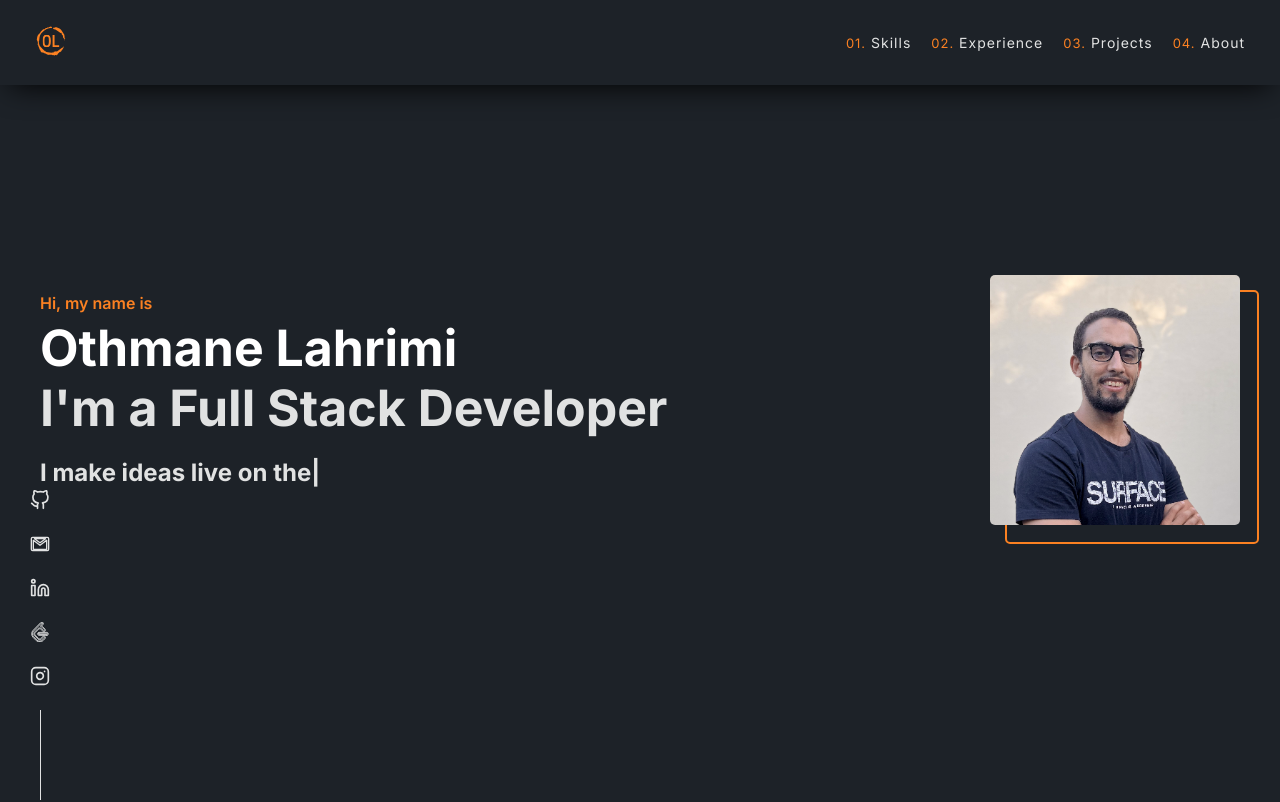
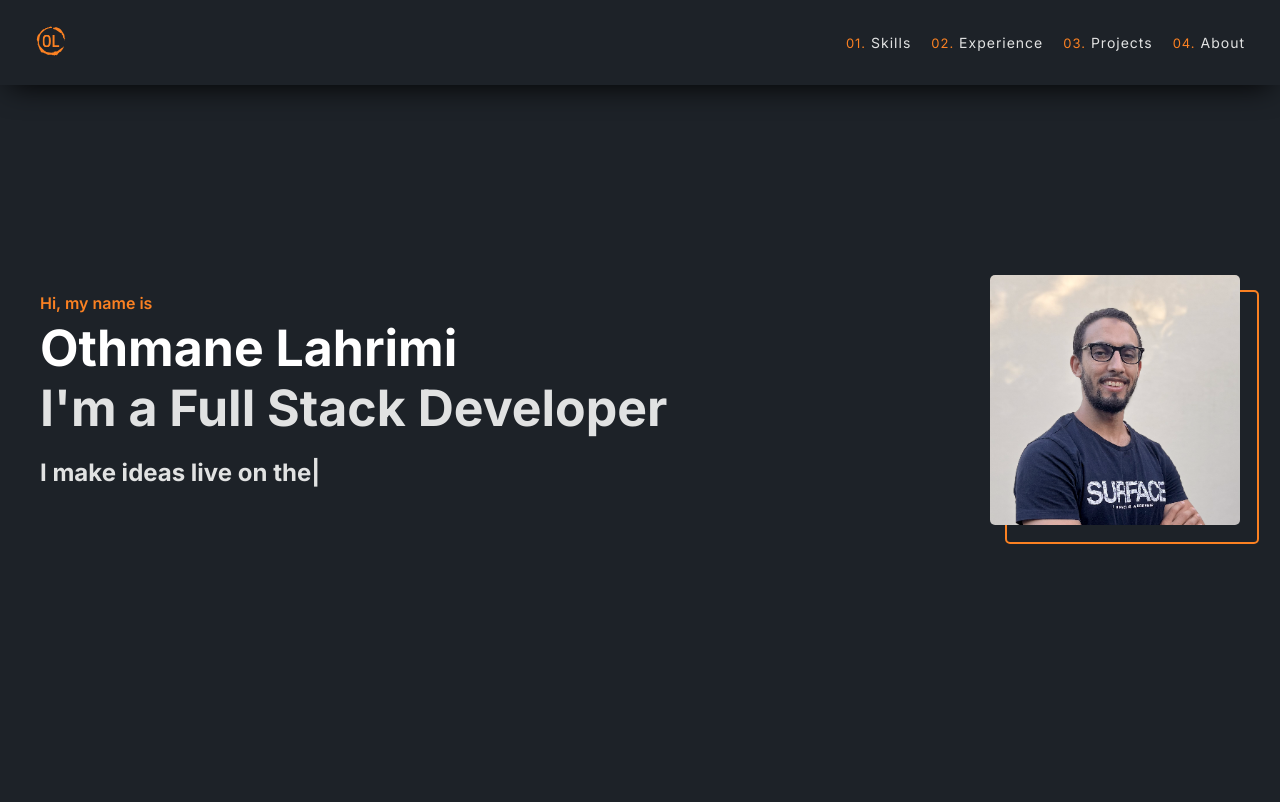
Before and after one commit to OthLah001/portfolio, a React (Vite) app: page / in a window 1280 px wide. Shown: the top 802 px of the page. Built offline with nearby package versions, Linux system fonts and the light colour scheme.

Commit message:
dev: create css break points for social links

```diff
--- a/src/components/social/Social.scss
+++ b/src/components/social/Social.scss
@@ -3,11 +3,11 @@
 .social-container {
   display: flex;
 
-  @include mobile {
+  @include socialMobile {
     flex-direction: row;
   }
 
-  @include desktop {
+  @include socialDesktop {
     position: fixed;
     bottom: 0px;
     left: 30px;
@@ -27,11 +27,11 @@
   a {
     text-decoration: none;
 
-    @include mobile {
+    @include socialMobile {
       margin-right: 10px;
       margin-left: 10px;
     }
-    @include desktop {
+    @include socialDesktop {
       margin-bottom: 20px;
     }
   }
--- a/src/styles/_mixins.scss
+++ b/src/styles/_mixins.scss
@@ -11,3 +11,15 @@
     @content;
   }
 }
+
+@mixin socialMobile {
+  @media (max-width: 1350px) {
+    @content;
+  }
+}
+
+@mixin socialDesktop {
+  @media (min-width: 1350px) {
+    @content;
+  }
+}
```
